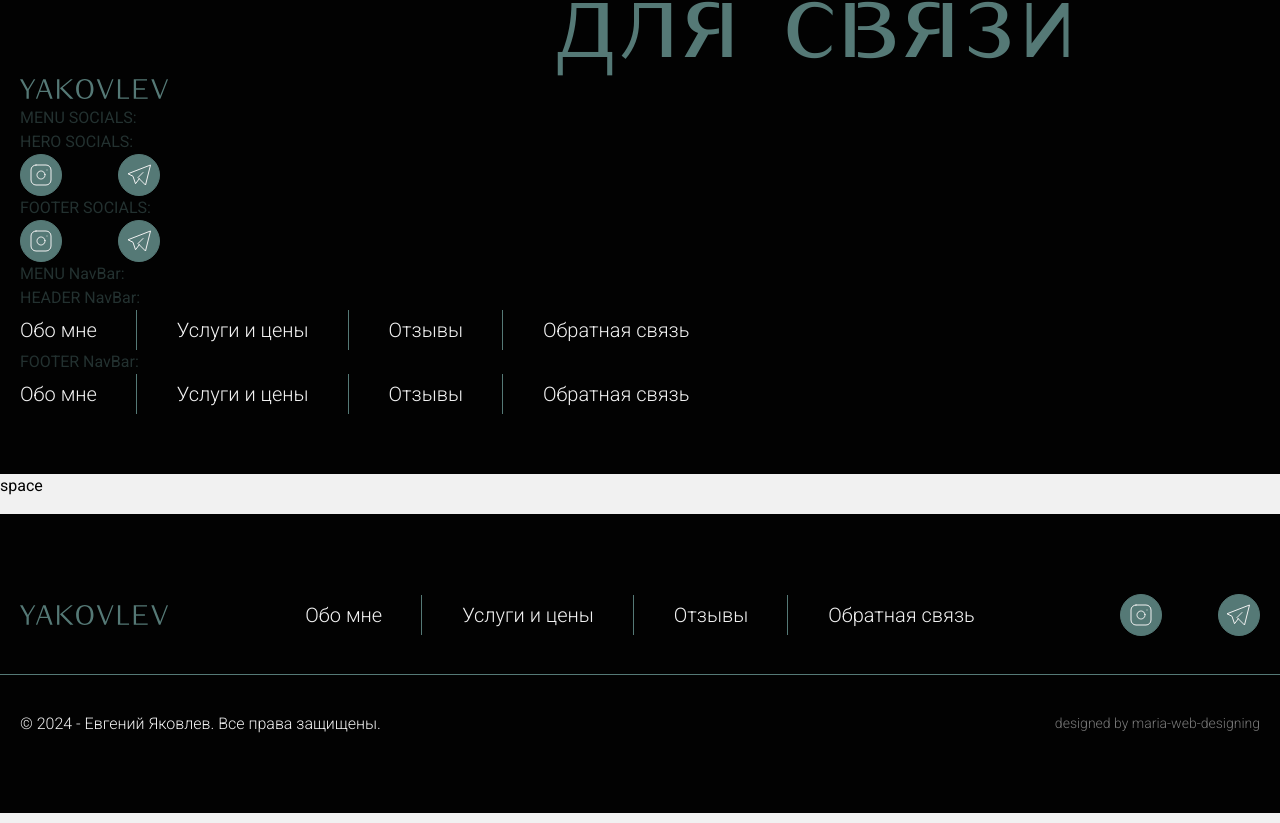
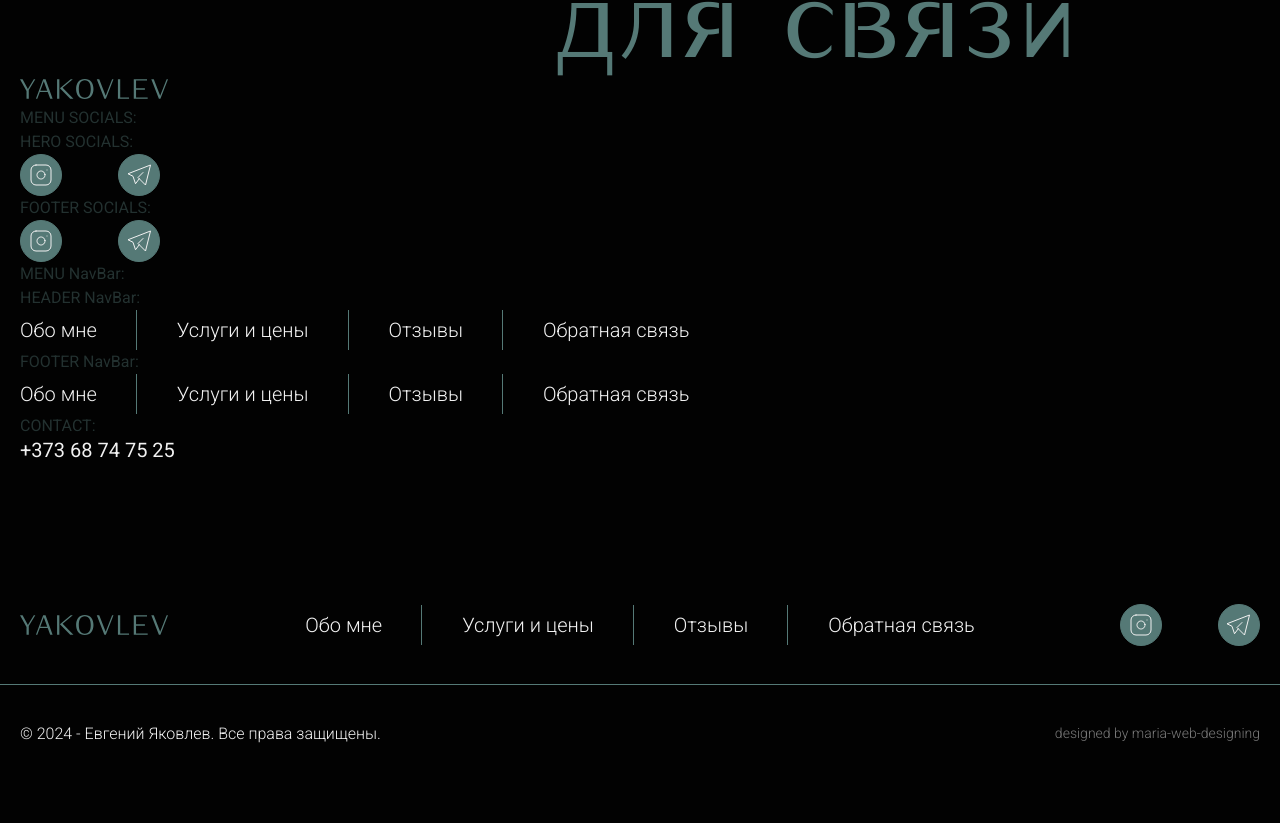
Before and after one commit to yakovlev-yevgen/yakovlev, a Next.js app: page / in a window 1280 px wide. Shown: the part 1282-2105 px from the top of the page. Built offline with nearby package versions, Linux system fonts and the light colour scheme.

Commit message:
add contact link

```diff
--- a/app/page.tsx
+++ b/app/page.tsx
@@ -4,6 +4,8 @@ import { Container } from '@/components/ui-kit/Container';
 import { Logo } from '@/components/ui-kit/Logo';
 import { SectionTitle } from '@/components/ui-kit/SectionTitle';
 import { Socials } from '@/components/modules/Socials';
+import { Contact } from '@/components/ui-kit/Contact';
+import contact from '@/data/contact.json';
 
 export default function Home() {
   return (
@@ -57,6 +59,8 @@ export default function Home() {
           <NavBar section="header" />
           <p className="text-ui_accent_transparent_40">FOOTER NavBar:</p>
           <NavBar section="footer" />
+          <p className="text-ui_accent_transparent_40">CONTACT:</p>
+          <Contact phoneNumber={contact.phoneNumber} />
         </Container>
       </section>
       {/*
@@ -67,8 +71,6 @@ export default function Home() {
       <section className="h-[800px] bg-orange-500" id="feedback">
         <p>EXAMPLE FORM</p>
       </section> */}
-
-      <div className="h-10 bg-ui_light">space</div>
     </>
   );
 }
--- /dev/null
+++ b/components/ui-kit/Contact/Contact.tsx
@@ -0,0 +1,26 @@
+import React from 'react';
+import cn from 'classnames';
+import { ICONS } from '../Icons';
+
+type ContactProps = {
+  phoneNumber: string;
+  listClassName?: string;
+};
+
+export const Contact: React.FC<ContactProps> = ({
+  phoneNumber,
+  listClassName,
+}) => {
+  return (
+    <a
+      className={cn(
+        'inline-block font-ui_roboto text-ui_reg_20 text-ui_light notXl:w-10 notXl:h-10 notXl:bg-ui_accent notXl:rounded-[50%] notXl:flex notXl:items-center notXl:justify-center',
+        listClassName,
+      )}
+      href={`tel:${phoneNumber}`}
+    >
+      <ICONS.PHONE className="hidden w-[25px] h-[25px] stroke-white notXl:block" />
+      <span className="hidden xl:block">{phoneNumber}</span>
+    </a>
+  );
+};
--- /dev/null
+++ b/components/ui-kit/Contact/index.ts
@@ -0,0 +1 @@
+export * from './Contact';
--- /dev/null
+++ b/data/contact.json
@@ -0,0 +1,3 @@
+{
+  "phoneNumber": "+373 68 74 75 25"
+}
--- a/tailwind.config.ts
+++ b/tailwind.config.ts
@@ -17,7 +17,7 @@ const config: Config = {
       // xsOnly: { max: '479.98px' },
       smOnly: { max: '767.98px' },
       mdOnly: { min: '768px', max: '1279.98px' },
-      // notXl: { max: '1279.98px' },
+      notXl: { max: '1279.98px' },
     },
     extend: {
       container: {
```
